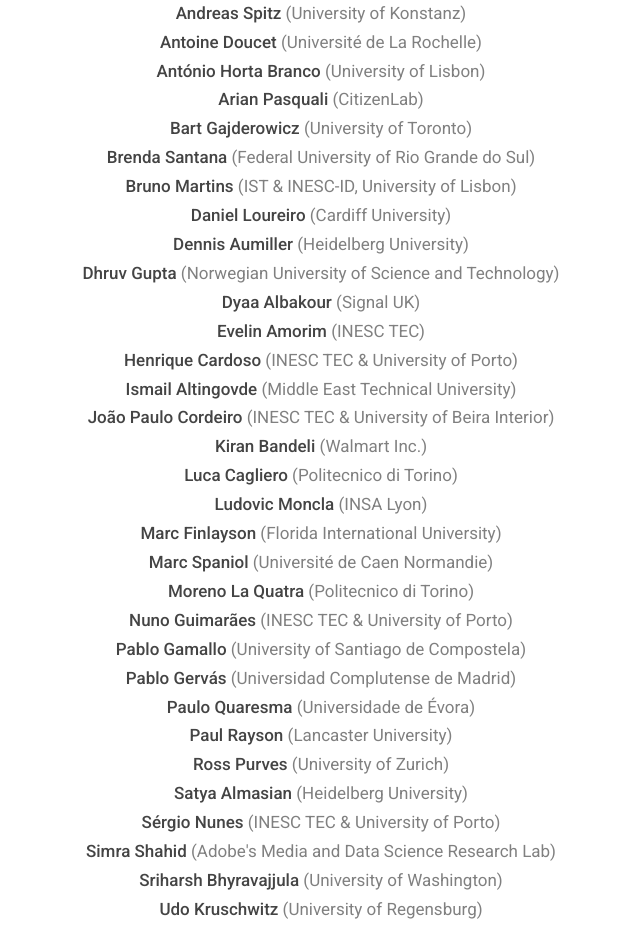
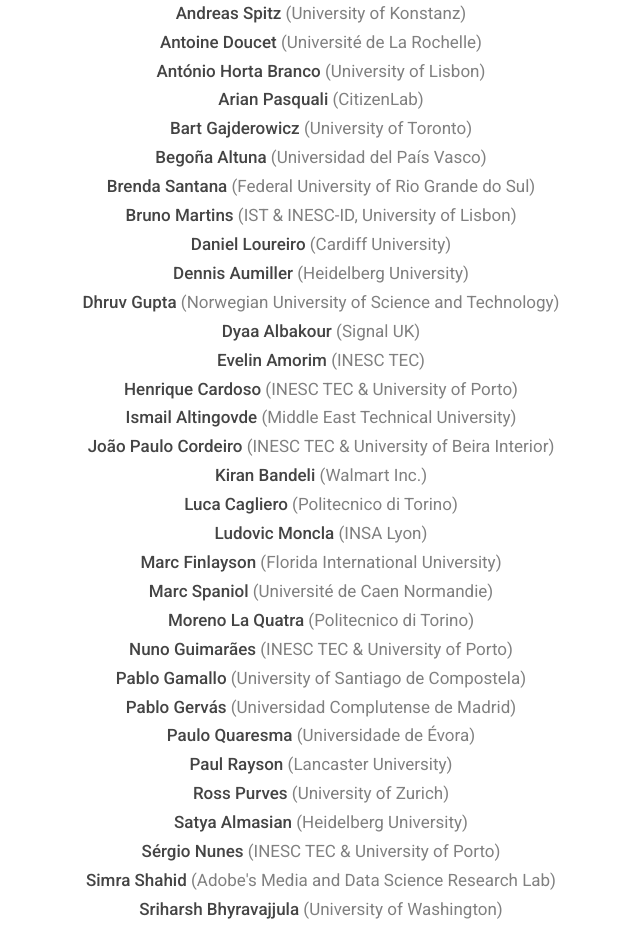
Before and after one commit to text2story23/text2story22.github.io, a plain HTML site: page index.html in a window 1280 px wide. Shown: the part 5193-6118 px from the top of the page, without its empty margins (319-959 px from the left). Drawn offline with Linux system fonts and the light colour scheme.

Commit message:
Added Begoña Altuna to pc.

```diff
--- a/index.html
+++ b/index.html
@@ -396,6 +396,7 @@
                                         <li><strong>António Horta Branco </strong><span style="color: grey">(University of Lisbon)</span></li>
                                         <li><strong>Arian Pasquali </strong><span style="color: grey">(CitizenLab)</span></li>
                                         <li><strong>Bart Gajderowicz </strong><span style="color: grey">(University of Toronto)</span></li>
+                                        <li><strong>Begoña Altuna </strong><span style="color: grey">(Universidad del País Vasco)</span></li>
                                         <li><strong>Brenda Santana </strong><span style="color: grey">(Federal University of Rio Grande do Sul)</span></li>
                                         <li><strong>Bruno Martins  </strong><span style="color: grey">(IST & INESC-ID, University of Lisbon)</span></li>
                                         <li><strong>Daniel Loureiro </strong><span style="color: grey">(Cardiff University)</span></li>
```
